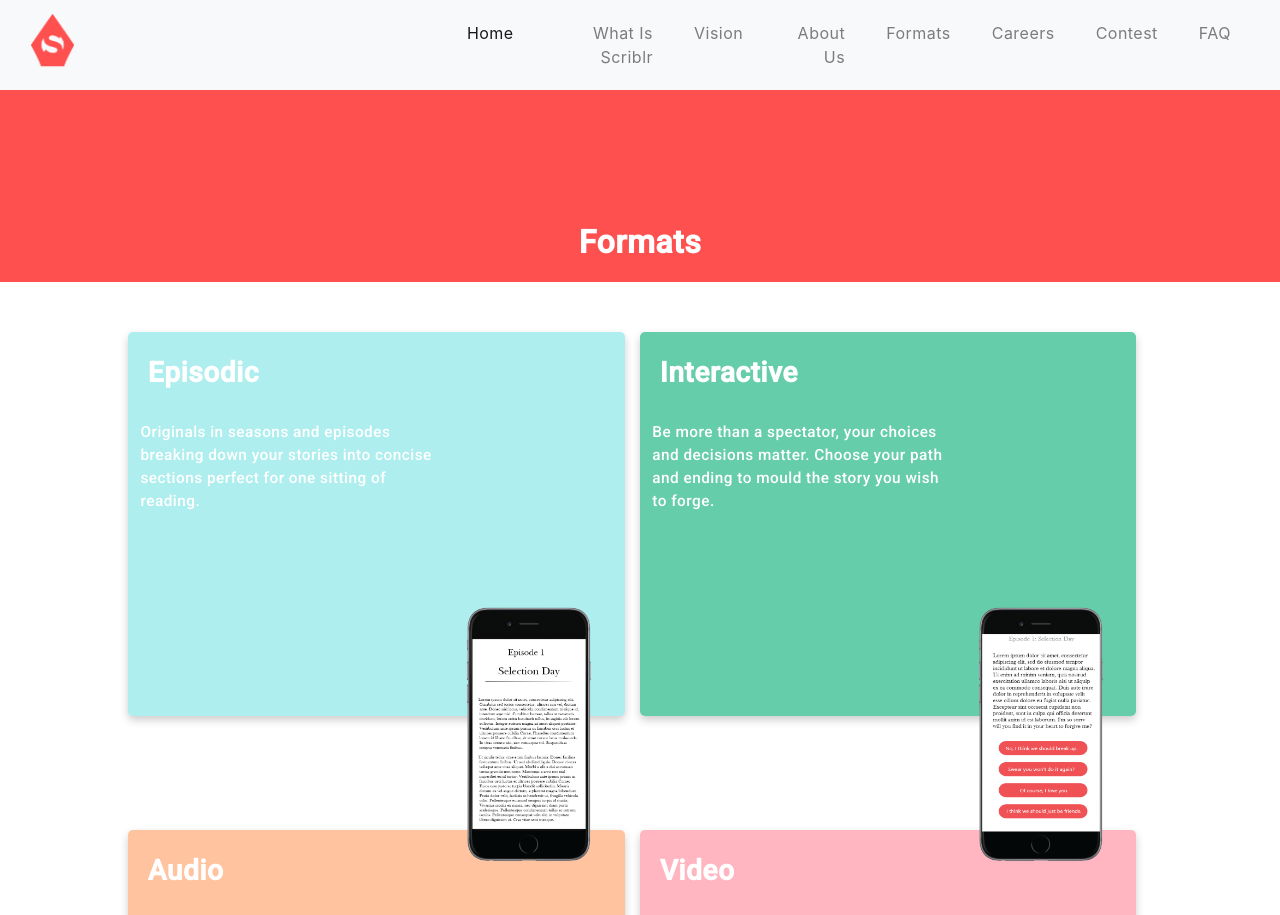
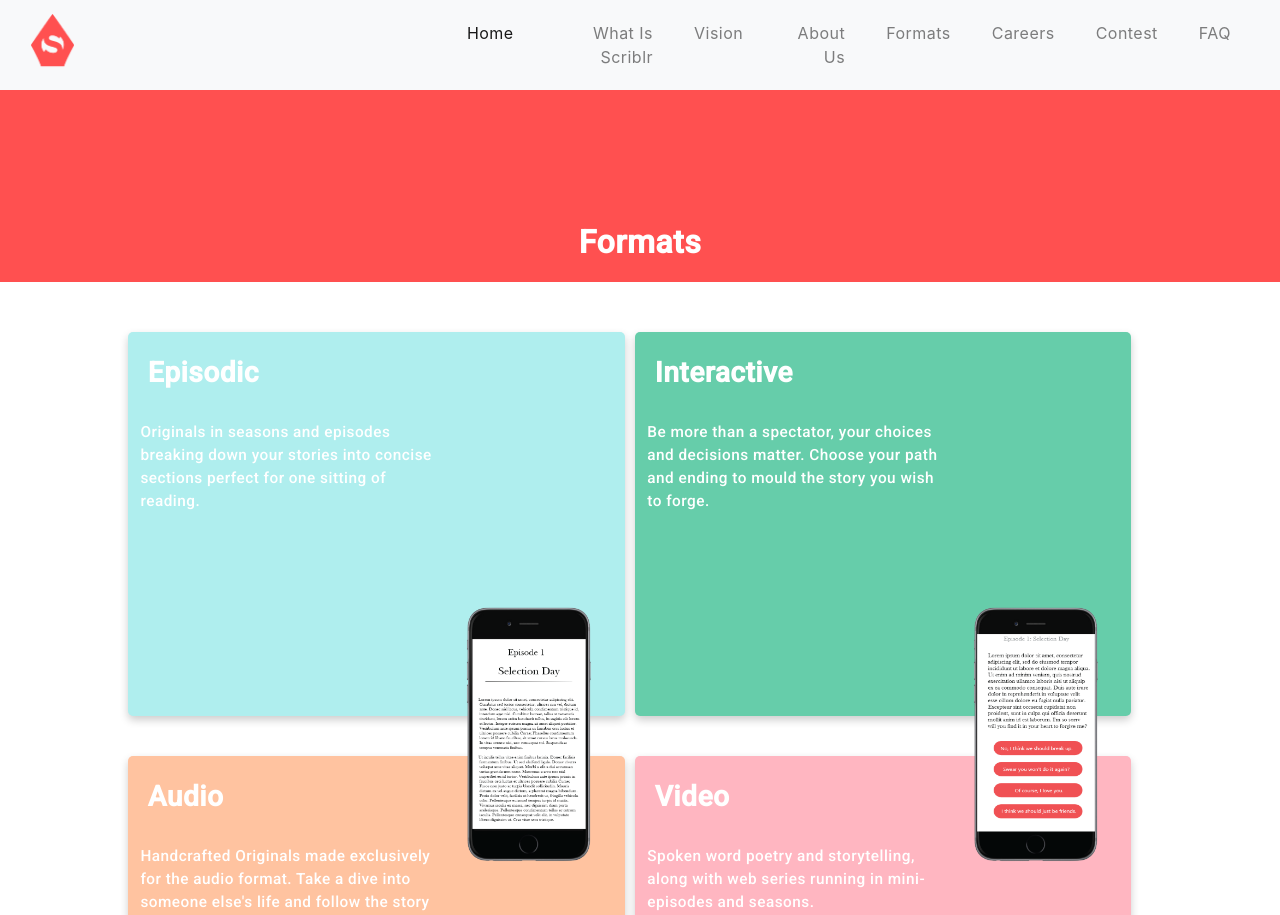
Before and after one commit to scriblrfictionorg/ScriblrStaticWEB, a website: page formats.html in a window 1280 px wide. Shown: the top 915 px of the page. Drawn offline with nearby package versions, Linux system fonts and the light colour scheme.

Commit message:
resolved the safari cross bowser compatibility alignment issue

```diff
--- a/css/style.css
+++ b/css/style.css
@@ -1240,11 +1240,9 @@ ul.icons li{
 }
 
 .format-card-grid{
-
 	width: 80%;
 	margin: auto;
 	margin-top: 50px;
-
 }
 
 .format-card{
@@ -1252,9 +1250,9 @@ ul.icons li{
 	width: 48.5%;
 	border-radius: 5px;
 	margin-right: 1%;
-	margin-bottom: 20px;
+	margin-bottom: 40px;
 	box-shadow: 0 4px 8px 0 rgba(0,0,0,0.2);
-	display: inline-block;
+	float: left;
 }
 
 .format-card-title{
```
